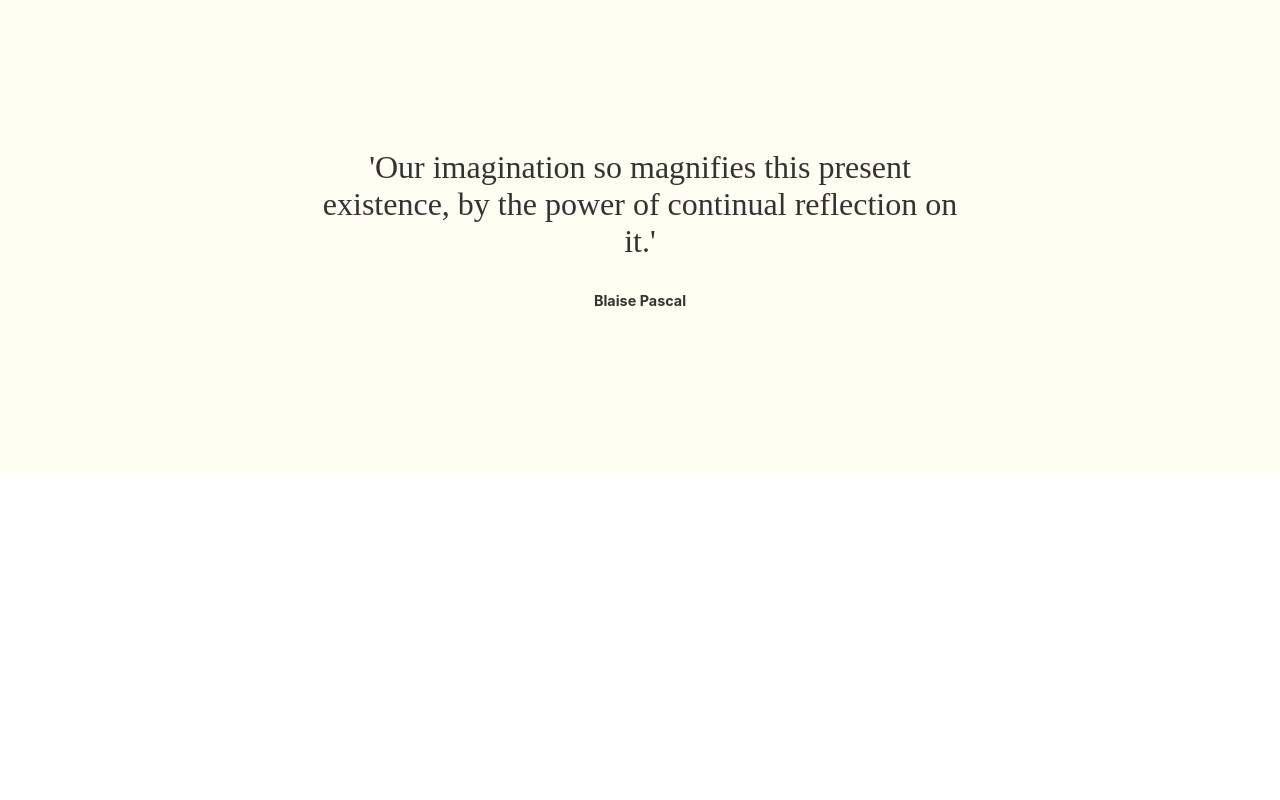
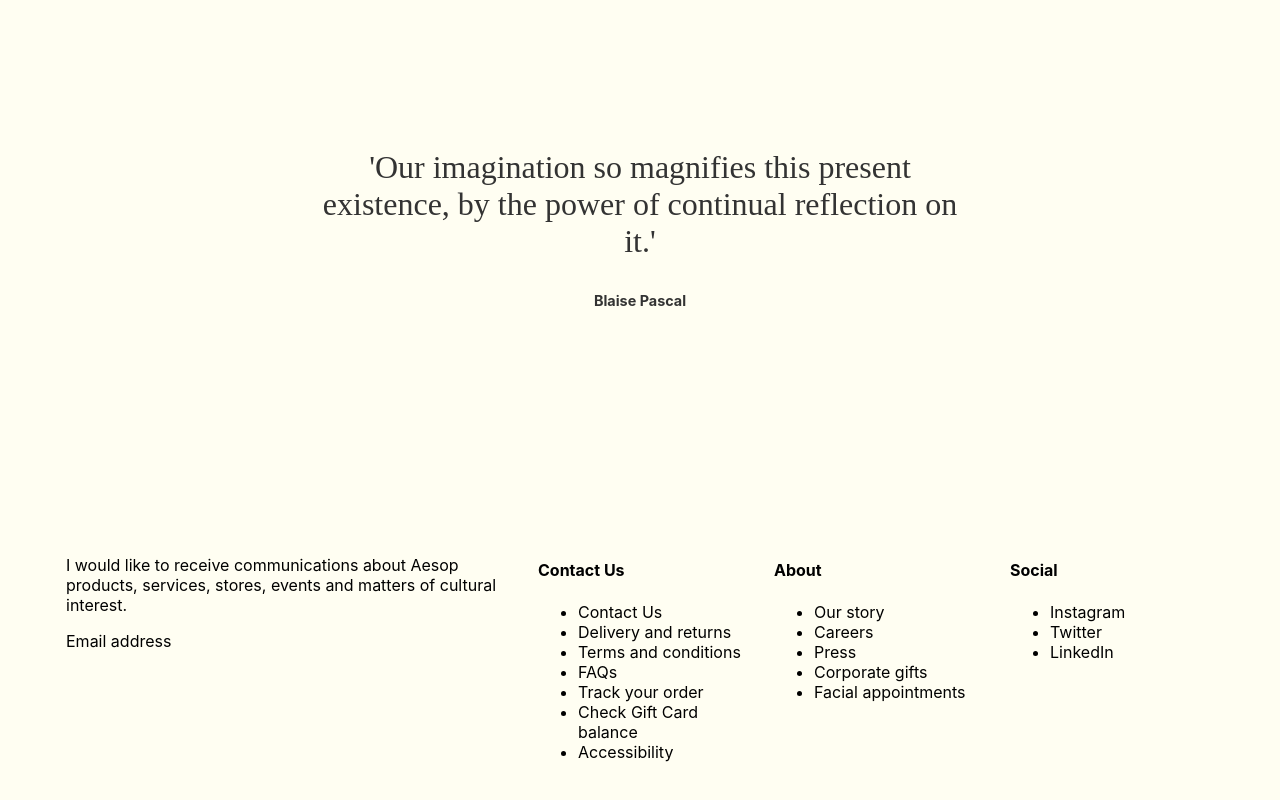
Before and after one commit to kimmichurri/aesop-advanced-css-practice, a React (Create React App) app: page / in a window 1280 px wide. Shown: the part 2644-3444 px from the top of the page. Before the commit the page ends 3117 px from the top, so only its background shows below. Built offline with nearby package versions, Linux system fonts and the light colour scheme; a web font is replaced by a local one.

Commit message:
Add footer component with copy

```diff
--- a/src/Components/App/App.js
+++ b/src/Components/App/App.js
@@ -4,6 +4,7 @@ import Header from '../Header/Header';
 import Products from '../Products/Products';
 import Locator from '../Locator/Locator';
 import Quotation from '../Quotation/Quotation';
+import Footer from '../Footer/Footer';
 
 
 function App() {
@@ -13,6 +14,7 @@ function App() {
         <Products />
         <Locator />
         <Quotation />
+        <Footer />
     </div>
   );
 }
--- a/src/Components/Footer/Footer.css
+++ b/src/Components/Footer/Footer.css
@@ -0,0 +1,17 @@
+.footer {
+  background-color: #FFFEF2;
+  padding: 50px;
+  display: grid;
+  grid-template-columns: 2fr 1fr 1fr 1fr;
+  grid-template-rows: auto;
+  grid-template-areas:
+    "email-notification contact-us about social";
+  text-align: left;
+}
+
+.email-notification,
+.contact-us,
+.about,
+.social {
+  margin: 16px;
+}
--- a/src/Components/Footer/Footer.js
+++ b/src/Components/Footer/Footer.js
@@ -0,0 +1,43 @@
+import React from 'react';
+import './Footer.css';
+
+export default function Footer() {
+  return(
+    <div className="footer">
+      <article className="email-notification">
+        <p>I would like to receive communications about Aesop products, services, stores, events and matters of cultural interest.</p>
+        <p>Email address</p>
+      </article>
+      <article className="contact-us">
+        <h4>Contact Us</h4>
+        <ul>
+          <li>Contact Us</li>
+          <li>Delivery and returns</li>
+          <li>Terms and conditions</li>
+          <li>FAQs</li>
+          <li>Track your order</li>
+          <li>Check Gift Card balance</li>
+          <li>Accessibility</li>
+        </ul>
+      </article>
+      <article className="about">
+        <h4>About</h4>
+        <ul>
+          <li>Our story</li>
+          <li>Careers</li>
+          <li>Press</li>
+          <li>Corporate gifts</li>
+          <li>Facial appointments</li>
+        </ul>
+      </article>
+      <article className="social">
+        <h4>Social</h4>
+        <ul>
+          <li>Instagram</li>
+          <li>Twitter</li>
+          <li>LinkedIn</li>
+        </ul>
+      </article>
+    </div>
+  )
+}
```
